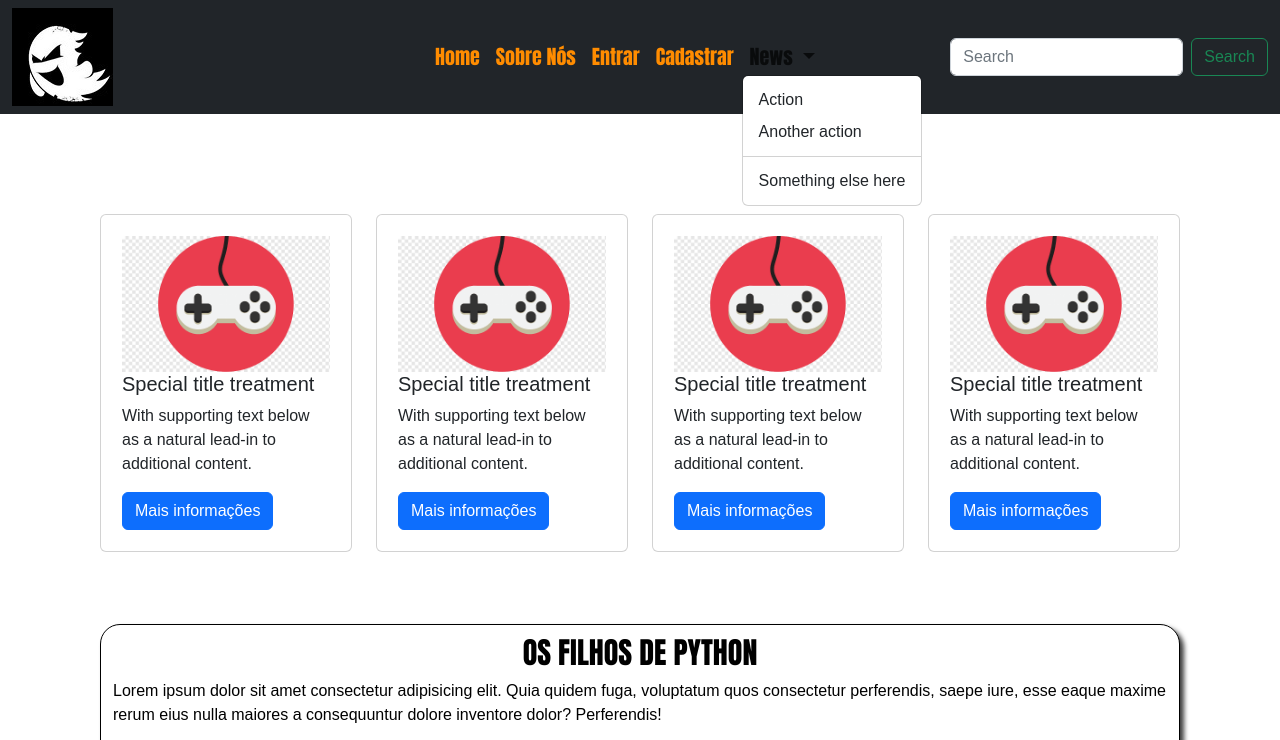
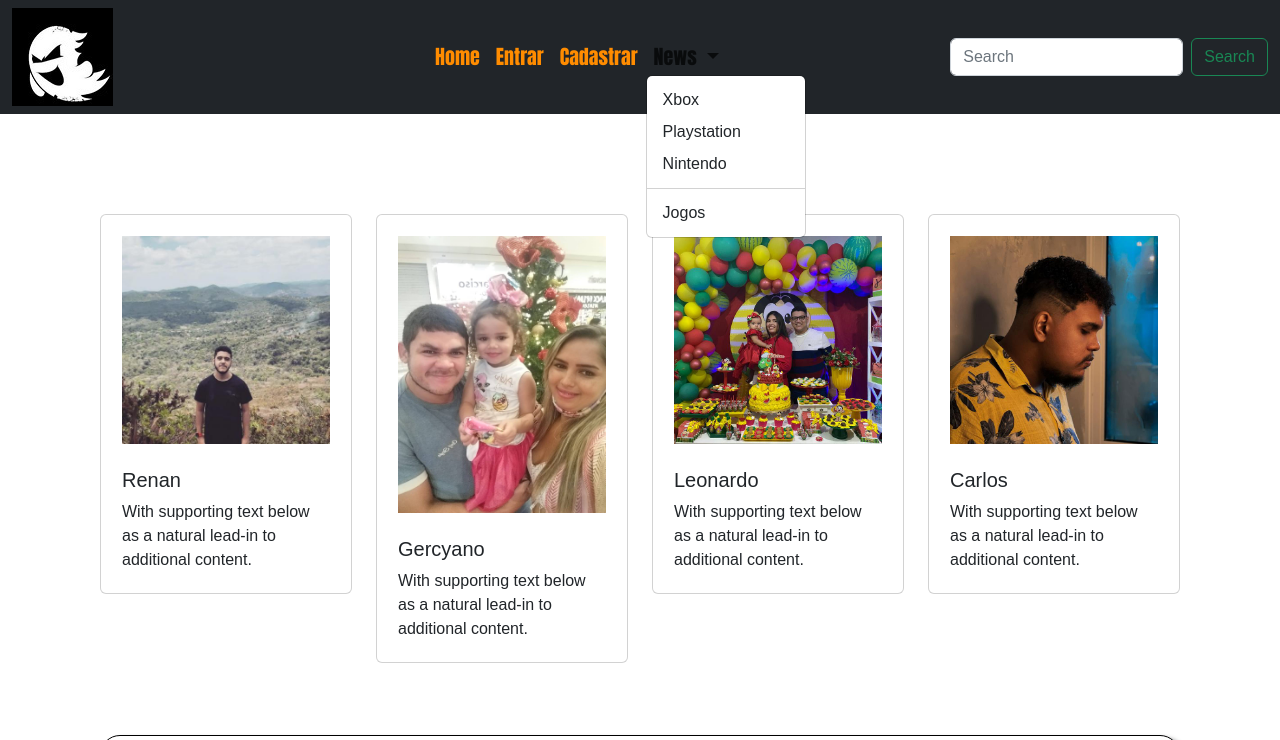
Before and after one commit to renannrocha/GameStreet, a plain HTML site: page index.html in a window 1280 px wide. Both pictures are taken after a click on the button "News". Shown: the top 740 px of the page. Drawn offline with nearby package versions, Linux system fonts and the light colour scheme.

Commit message:
img, links, nomes

```diff
--- a/index.html
+++ b/index.html
@@ -24,10 +24,7 @@
           <div class="collapse navbar-collapse" id="navbarSupportedContent">
             <ul class="navbar-nav me-auto mb-2 mb-lg-0">
               <li class="nav-item">
-                <a class="nav-link" href="#">Home</a>
-              </li>
-              <li class="nav-item">
-                <a class="nav-link" href="#">Sobre Nós</a>
+                <a class="nav-link" href="index.html">Home</a>
               </li>
               <li class="nav-item">
                 <a class="nav-link" href="login.html">Entrar</a>
@@ -40,10 +37,11 @@
                   News
                 </a>
                 <ul class="dropdown-menu">
-                  <li><a class="dropdown-item" href="#">Action</a></li>
-                  <li><a class="dropdown-item" href="#">Another action</a></li>
-                  <li><hr class="dropdown-divider"></li>
-                  <li><a class="dropdown-item" href="#">Something else here</a></li>
+                    <li><a class="dropdown-item" href="https://www.xbox.com/pt-BR">Xbox</a></li>
+                    <li><a class="dropdown-item" href="https://www.playstation.com/pt-br/">Playstation</a></li>
+                    <li><a class="dropdown-item" href="https://www.nintendo.com/pt-br/">Nintendo</a></li>
+                    <li><hr class="dropdown-divider"></li>
+                    <li><a class="dropdown-item" href="news.html">Jogos</a></li>
                 </ul>
               </li>
 
@@ -62,40 +60,40 @@
         <div class="col-sm-3">
           <div class="card">
             <div class="card-body">
-                <img src="img/logo.png" style="width: 100%;">
-                <h5 class="card-title">Special title treatment</h5>
+                <img src="img/renan.jpg" style="width: 100%;">
+                <br><br>
+                <h5 class="card-title">Renan</h5>
                 <p class="card-text">With supporting text below as a natural lead-in to additional content.</p>
-                <a href="#" class="btn btn-primary">Mais informações</a>
             </div>
         </div>
         </div>
         <div class="col-sm-3">
           <div class="card">
             <div class="card-body">
-                <img src="img/logo.png" style="width: 100%;">
-                <h5 class="card-title">Special title treatment</h5>
+                <img src="img/Gercyano.jpg" style="width: 100%;">
+                <br><br>
+                <h5 class="card-title">Gercyano</h5>
                 <p class="card-text">With supporting text below as a natural lead-in to additional content.</p>
-                <a href="#" class="btn btn-primary">Mais informações</a>
             </div>
           </div>
         </div>
         <div class="col-sm-3">
           <div class="card">
             <div class="card-body">
-                <img src="img/logo.png" style="width: 100%;">
-                <h5 class="card-title">Special title treatment</h5>
+                <img src="img/leo.jpg" style="width: 100%;">
+                <br><br>
+                <h5 class="card-title">Leonardo</h5>
                 <p class="card-text">With supporting text below as a natural lead-in to additional content.</p>
-                <a href="#" class="btn btn-primary">Mais informações</a>
             </div>
           </div>
         </div>
         <div class="col-sm-3">
           <div class="card">
             <div class="card-body">
-                <img src="img/logo.png" style="width: 100%;">
-                <h5 class="card-title">Special title treatment</h5>
+                <img src="img/carlos.jpg" style="width: 100%;">
+                <br><br>
+                <h5 class="card-title">Carlos</h5>
                 <p class="card-text">With supporting text below as a natural lead-in to additional content.</p>
-                <a href="#" class="btn btn-primary">Mais informações</a>
             </div>
           </div>
         </div>
@@ -137,6 +135,8 @@
         &copy 2022 OS FILHOS DE PYTHON
       </div>
     </footer>
+
+    <!-- Java Script-->
     <script>
 
         function mudouTamanho(){
```
